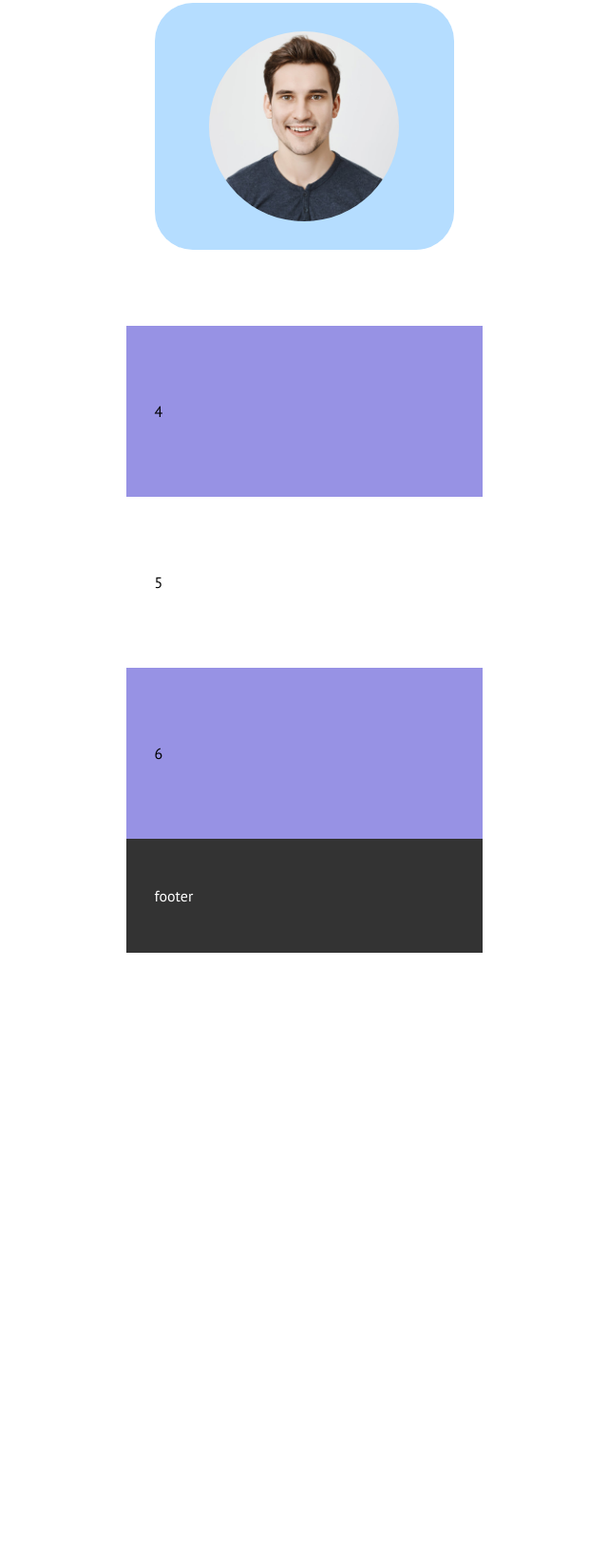
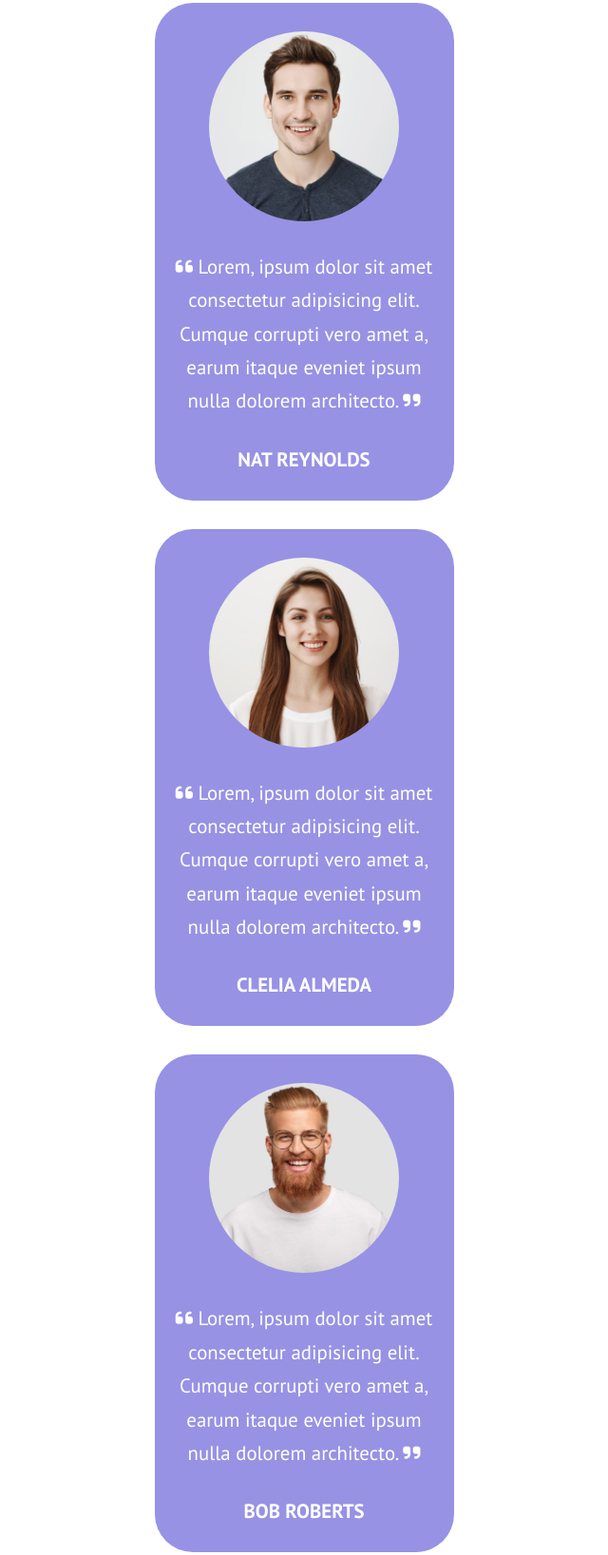
Before and after one commit to sashapoliti/htmlcss-responsive-layout, a plain HTML site: page index.html in a window 1280 px wide. Shown: the part 4250-5887 px from the top of the page at 95% size, without its empty margins (320-960 px from the left). Before the commit the page ends 5253 px from the top, so only its background shows below. Drawn offline with Linux system fonts and the light colour scheme.

Commit message:
third section complete

```diff
--- a/css/style.css
+++ b/css/style.css
@@ -115,7 +115,7 @@ main .card {
   background-color: var(--color-contrast);
   color: var(--color-text-contrast);
   font-weight: bold;
-  padding: 30px 30px;
+  padding: 30px;
 }
 .card .img-content img {
   margin-bottom: -30px;
@@ -145,6 +145,10 @@ section .right {
   width: 100%;
   height: 100%;
   object-fit: cover;
+}
+
+#testimonials .container>div {
+  padding: 30px 20px;
 }
 
 /* footer */
--- a/index.html
+++ b/index.html
@@ -29,7 +29,7 @@
               <a href="#">Planning</a>
             </li>
             <li>
-              <a href="#">Testimonials</a>
+              <a href="#testimonials">Testimonials</a>
             </li>
             <li>
               <a href="#">Features</a>
@@ -108,19 +108,42 @@
       </section>
 
       <!-- third section -->
-      <section>
+      <section id="testimonials">
         <div class="container text-center">
           <span>TESTIMONIALS</span>
           <h2 class="mt-30 mb-30 tc-violet">We are committed expert partners</h2>
           <p class="fs-p-bigger">We place huge value on strong relationships and have seen the benefit they bring to our business. Customer feedback is vital in helping us to get it right</p>
-          <div class="card radius-big bgc-even mt-30">
+          <div class="radius-big bgc-even mt-30">
             <div class="circle-portrait radius-circle">
               <img src="img/testimonial1.jpg" alt="Immagine - primo ragazzo testimonial">
             </div>
-            <div></div>
+            <div class="text-portrait tc-white fs-p-bigger">
+              <p class="mt-30 mb-30"><i class="fa-solid fa-quote-left"></i> Lorem, ipsum dolor sit amet consectetur adipisicing elit. Cumque corrupti vero amet a, earum itaque eveniet ipsum nulla dolorem architecto. <i class="fa-solid fa-quote-right"></i></p>
+              <h4>NAT REYNOLDS</h4>
+            </div>
+          </div>
+          <div class="radius-big bgc-even mt-30">
+            <div class="circle-portrait radius-circle">
+              <img src="img/testimonial2.jpg" alt="Immagine - seconda ragazza testimonial">
+            </div>
+            <div class="text-portrait tc-white fs-p-bigger">
+              <p class="mt-30 mb-30"><i class="fa-solid fa-quote-left"></i> Lorem, ipsum dolor sit amet consectetur adipisicing elit. Cumque corrupti vero amet a, earum itaque eveniet ipsum nulla dolorem architecto. <i class="fa-solid fa-quote-right"></i></p>
+              <h4>CLELIA ALMEDA</h4>
+            </div>
+          </div>
+          <div class="radius-big bgc-even mt-30">
+            <div class="circle-portrait radius-circle">
+              <img src="img/testimonial3.jpg" alt="Immagine - primo ragazzo testimonial">
+            </div>
+            <div class="text-portrait tc-white fs-p-bigger">
+              <p class="mt-30 mb-30"><i class="fa-solid fa-quote-left"></i> Lorem, ipsum dolor sit amet consectetur adipisicing elit. Cumque corrupti vero amet a, earum itaque eveniet ipsum nulla dolorem architecto. <i class="fa-solid fa-quote-right"></i></p>
+              <h4>BOB ROBERTS</h4>
+            </div>
           </div>
         </div>
       </section>
+
+      <!-- fourth section -->
       <section class="bgc-even">
         <div class="container">4</div>
       </section>
```
